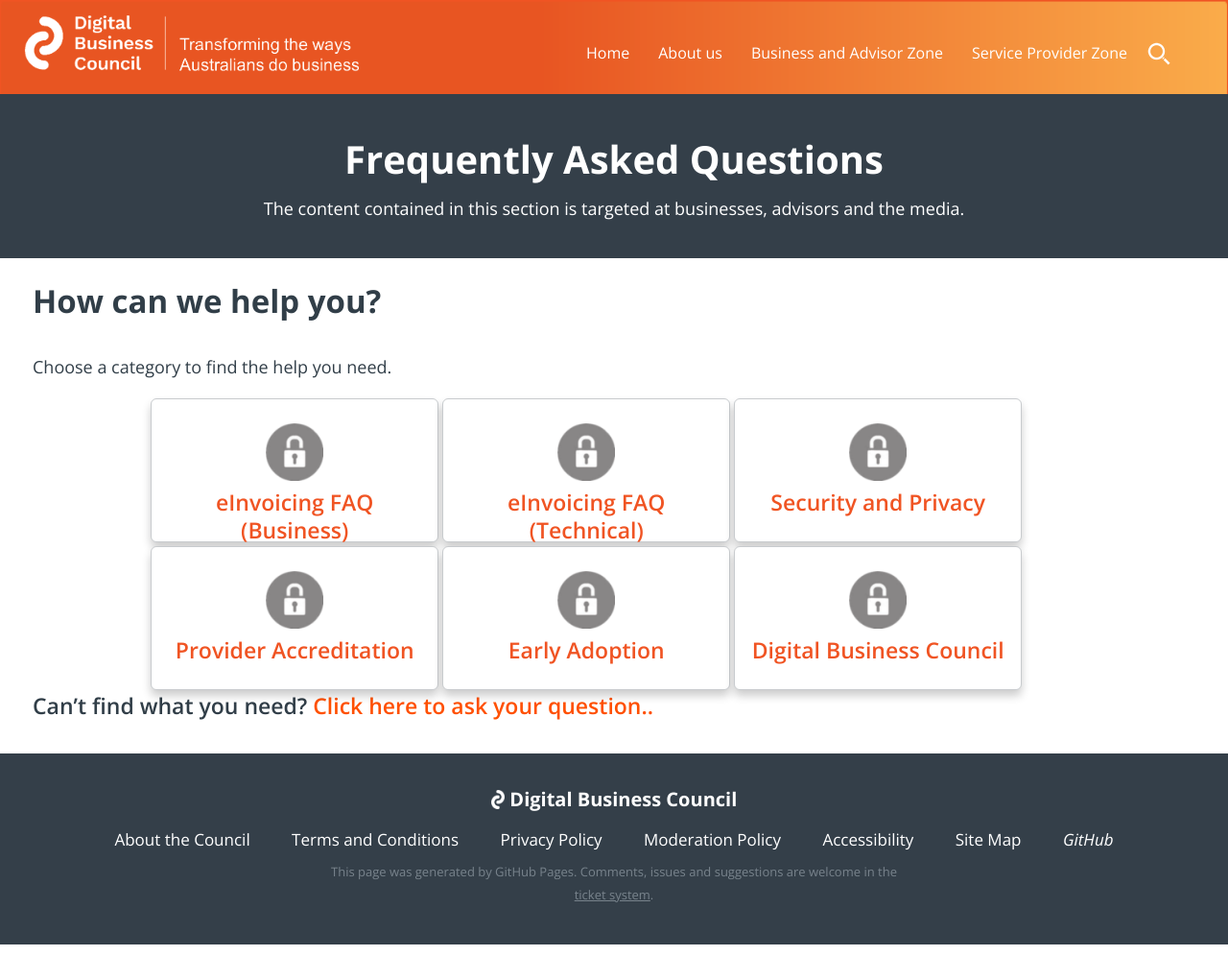
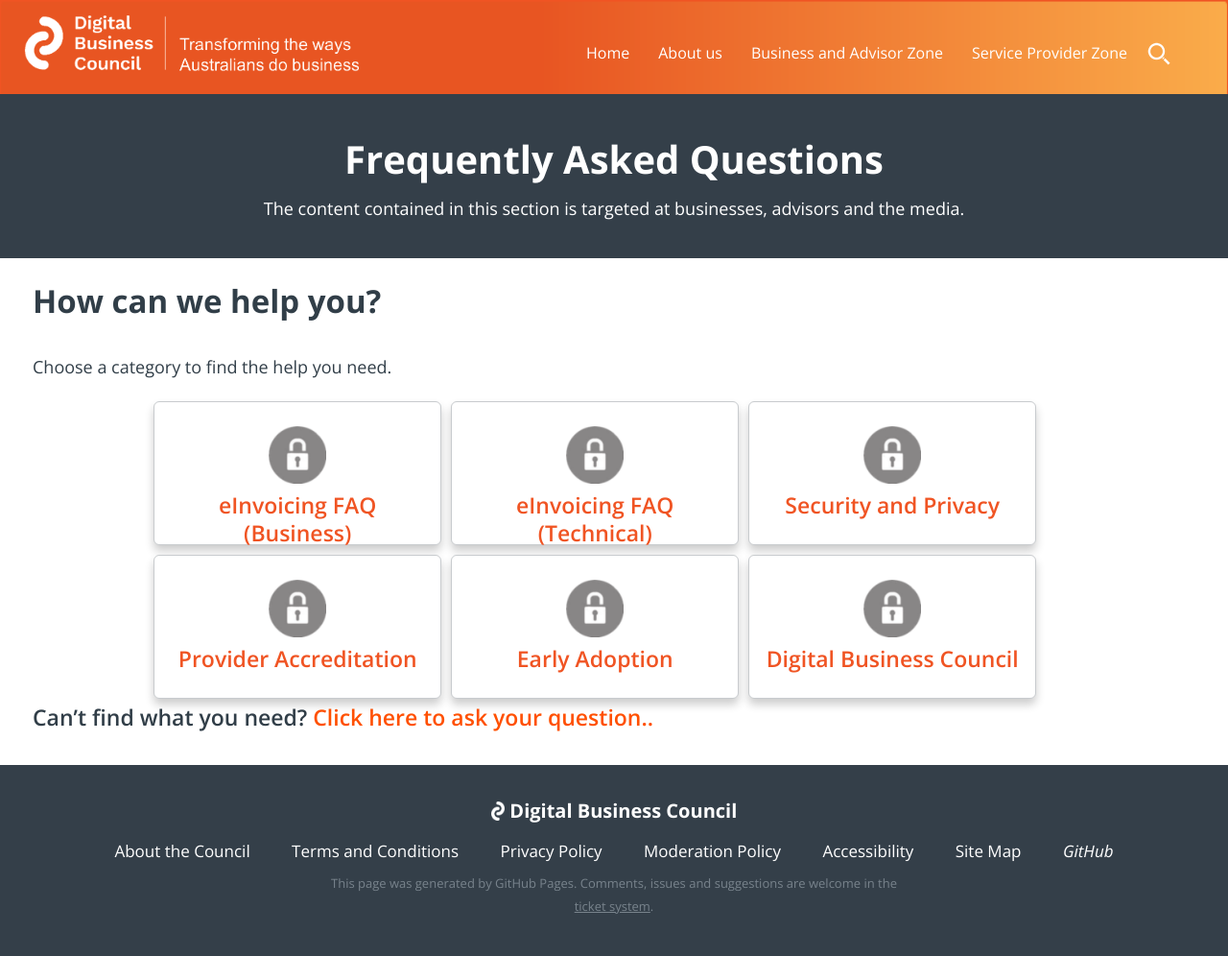
Before and after one commit to Digital-Business-Council/Digital-Business-Council.github.io, a Jekyll site: the page built from pages/business-zone/blogs/faq-landing-page.md, in a window 1280 px wide. Shown: the whole page at 96% size. Built offline with Jekyll 4.4.1, drawn with Linux system fonts in a browser that asks for light colours.

Commit message:
Update _common.scss

```diff
--- a/_sass/_common.scss
+++ b/_sass/_common.scss
@@ -499,7 +499,7 @@
     	text-align:center;
     	border: 1px solid #c8cbce;
     	box-shadow: 0px 6px 10px 0px rgba(0,0,0,0.2);
-	margin:2px;
+	margin:5px;
 
 	a{
       		display: block;
```
